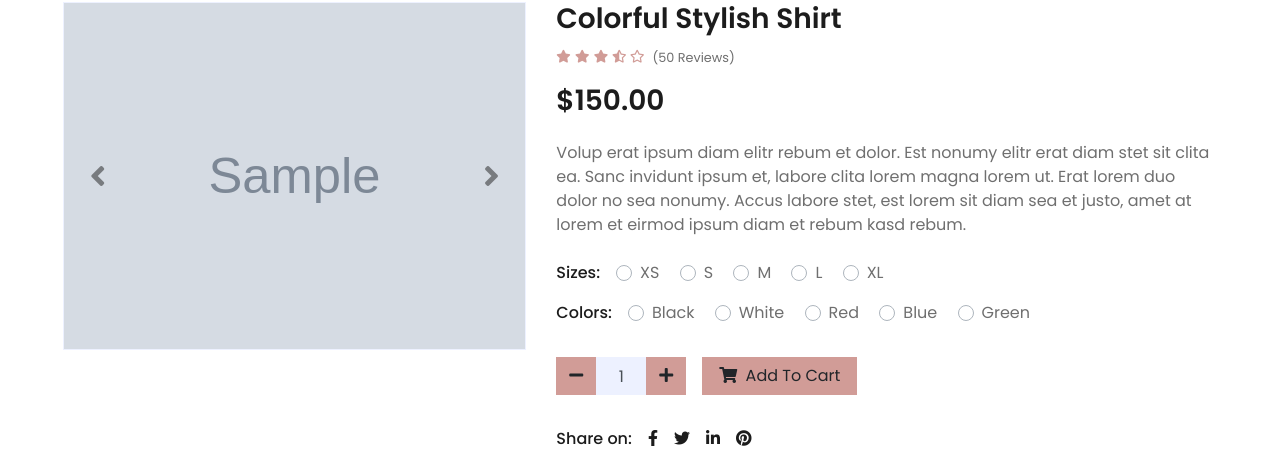
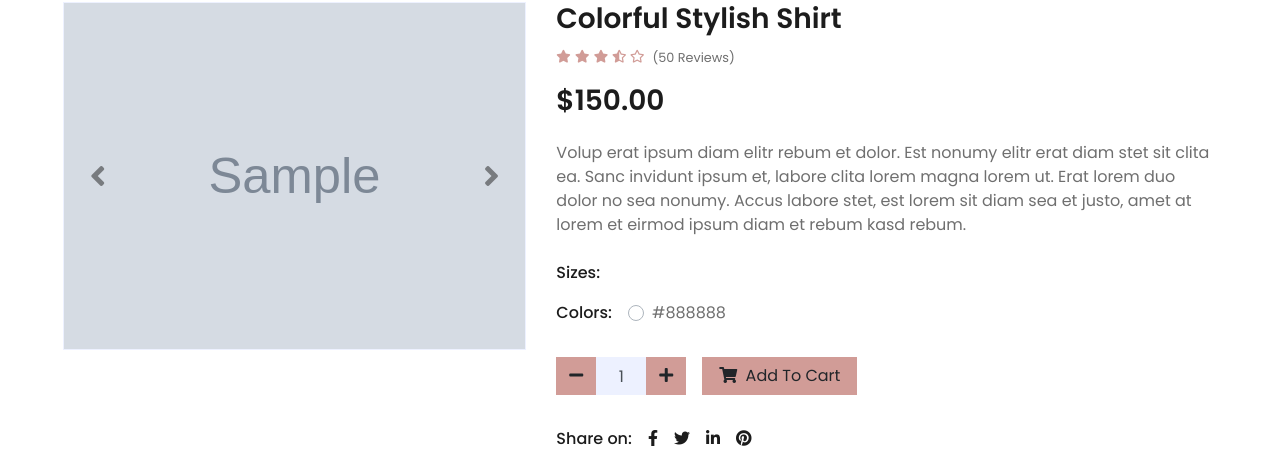
Before and after one commit to yehorkarabanov/EShopper, a Django app: a page that uses templates/shop/detail.html in a window 1280 px wide. Shown: the part 579-1034 px from the top of the page. Run offline with Django 4.2, Linux system fonts and the light colour scheme; tables that the repository leaves empty hold one stand-in row (values such as "Sample post"); grey boxes marked "Sample" are stand-in pictures; some libraries are stand-ins or nearby versions.

Commit message:
added display of size and color for detail view

```diff
--- a/shop/views.py
+++ b/shop/views.py
@@ -34,16 +34,6 @@
                 queryset = queryset.order_by('price')
             if order_by == 'expansive':
                 queryset = queryset.order_by('-price')
-
-        # size_name = self.request.GET.get('size')
-        # if size_name:
-        #     queryset = queryset.filter(size__size__in=size_name.split('_'))
-        #
-        # color_name = self.request.GET.get('color')
-        # if color_name:
-        #     queryset = queryset.filter(color__color__in=color_name.split('_'))
-        size_name = self.request.GET.get('size')
-        color_name = self.request.GET.get('color')
 
         size_name = self.request.GET.get('size')
         color_name = self.request.GET.get('color')
--- a/templates/shop/detail.html
+++ b/templates/shop/detail.html
@@ -61,51 +61,25 @@
                 <div class="d-flex mb-3">
                     <p class="text-dark font-weight-medium mb-0 mr-3">Sizes:</p>
                     <form>
-                        <div class="custom-control custom-radio custom-control-inline">
-                            <input type="radio" class="custom-control-input" id="size-1" name="size">
-                            <label class="custom-control-label" for="size-1">XS</label>
-                        </div>
-                        <div class="custom-control custom-radio custom-control-inline">
-                            <input type="radio" class="custom-control-input" id="size-2" name="size">
-                            <label class="custom-control-label" for="size-2">S</label>
-                        </div>
-                        <div class="custom-control custom-radio custom-control-inline">
-                            <input type="radio" class="custom-control-input" id="size-3" name="size">
-                            <label class="custom-control-label" for="size-3">M</label>
-                        </div>
-                        <div class="custom-control custom-radio custom-control-inline">
-                            <input type="radio" class="custom-control-input" id="size-4" name="size">
-                            <label class="custom-control-label" for="size-4">L</label>
-                        </div>
-                        <div class="custom-control custom-radio custom-control-inline">
-                            <input type="radio" class="custom-control-input" id="size-5" name="size">
-                            <label class="custom-control-label" for="size-5">XL</label>
-                        </div>
+                        {% for size in product.size.all %}
+                            <div class="custom-control custom-radio custom-control-inline">
+                                <input type="radio" class="custom-control-input" id="size-{{ size.size }}" name="size">
+                                <label class="custom-control-label" for="size-{{ size.size }}">{{ size.size }}</label>
+                            </div>
+                        {% endfor %}
                     </form>
                 </div>
                 <div class="d-flex mb-4">
                     <p class="text-dark font-weight-medium mb-0 mr-3">Colors:</p>
                     <form>
-                        <div class="custom-control custom-radio custom-control-inline">
-                            <input type="radio" class="custom-control-input" id="color-1" name="color">
-                            <label class="custom-control-label" for="color-1">Black</label>
-                        </div>
-                        <div class="custom-control custom-radio custom-control-inline">
-                            <input type="radio" class="custom-control-input" id="color-2" name="color">
-                            <label class="custom-control-label" for="color-2">White</label>
-                        </div>
-                        <div class="custom-control custom-radio custom-control-inline">
-                            <input type="radio" class="custom-control-input" id="color-3" name="color">
-                            <label class="custom-control-label" for="color-3">Red</label>
-                        </div>
-                        <div class="custom-control custom-radio custom-control-inline">
-                            <input type="radio" class="custom-control-input" id="color-4" name="color">
-                            <label class="custom-control-label" for="color-4">Blue</label>
-                        </div>
-                        <div class="custom-control custom-radio custom-control-inline">
-                            <input type="radio" class="custom-control-input" id="color-5" name="color">
-                            <label class="custom-control-label" for="color-5">Green</label>
-                        </div>
+                        {% for color in product.color.all %}
+                            <div class="custom-control custom-radio custom-control-inline">
+                                <input type="radio" class="custom-control-input" id="color-{{ color.color }}"
+                                       name="color">
+                                <label class="custom-control-label"
+                                       for="color-{{ color.color }}">{{ color.color }}</label>
+                            </div>
+                        {% endfor %}
                     </form>
                 </div>
                 <div class="d-flex align-items-center mb-4 pt-2">
```
